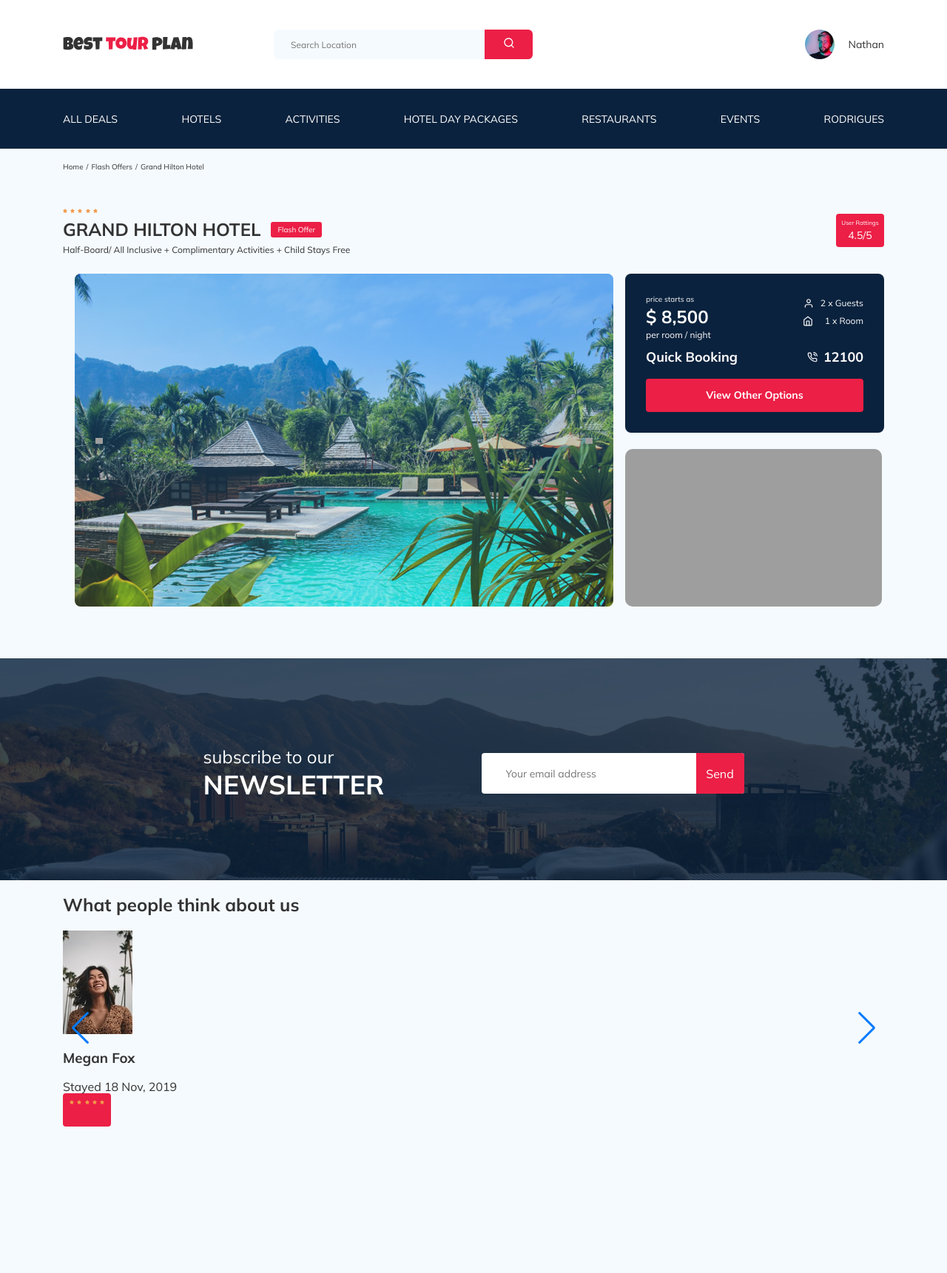
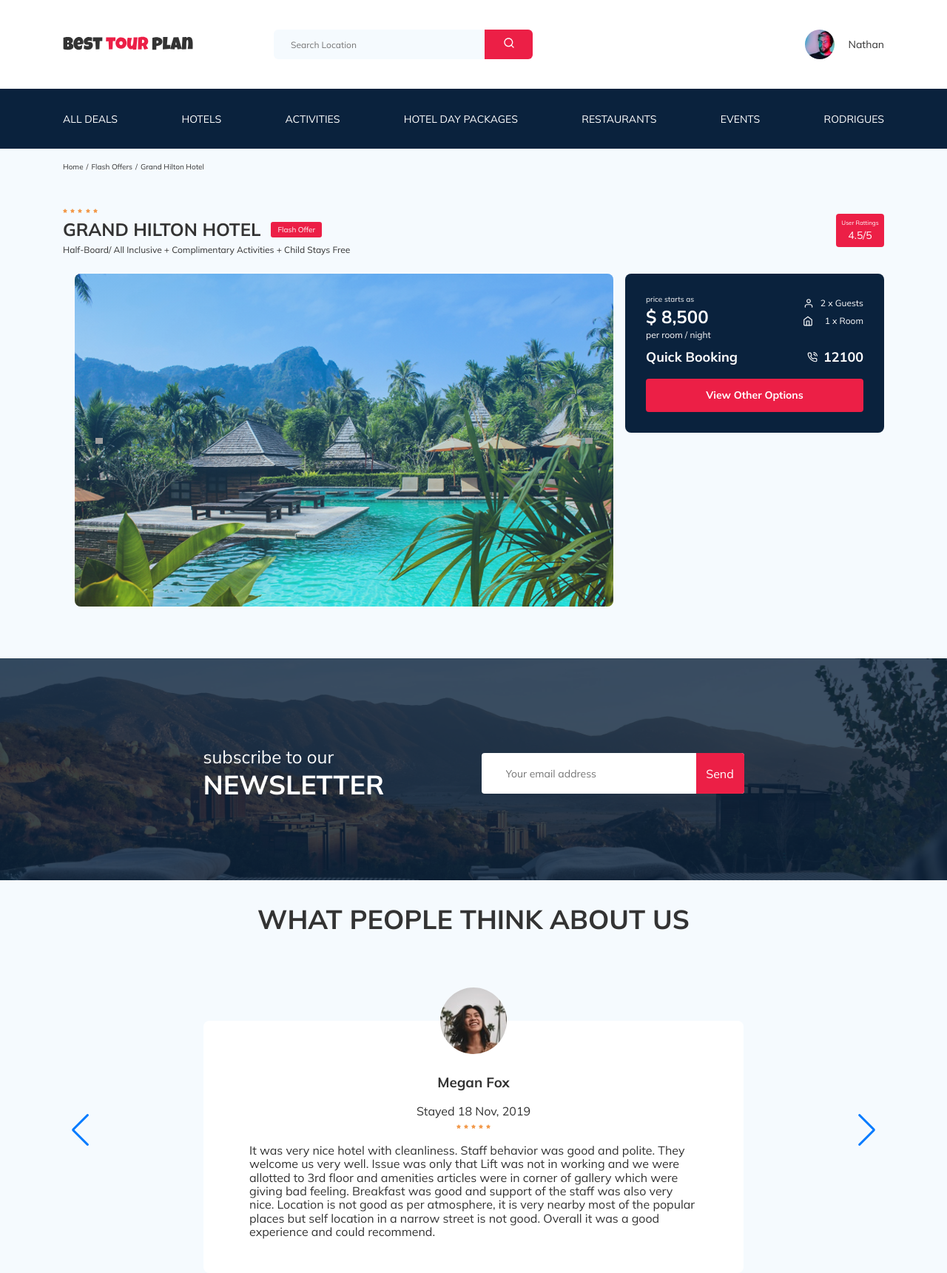
Before and after one commit to LidiyaZzz/tour-plan, a PHP site: page / in a window 1280 px wide. Shown: the whole page at 74% size. Before the commit the page ends 1523 px from the top, so only its background shows below. Run offline with PHP 8.4, Linux system fonts and the light colour scheme; a map, chart or similar area stays blank; grey boxes are pictures that could not be loaded.

Commit message:
create: added map - api-yandex-map

```diff
--- a/css/style.css
+++ b/css/style.css
@@ -903,6 +903,61 @@ template {
   color: #FFFFFF;
 }
 
+.reviews {
+  padding: 40px 0 70px 0;
+}
+
+.reviews__title {
+  font-style: normal;
+  font-weight: bold;
+  font-size: 36px;
+  line-height: 45px;
+  text-align: center;
+  text-transform: uppercase;
+  margin-bottom: 70px;
+}
+
+.reviews-slider__item {
+  display: -webkit-box;
+  display: -ms-flexbox;
+  display: flex;
+  -webkit-box-orient: vertical;
+  -webkit-box-direction: normal;
+      -ms-flex-direction: column;
+          flex-direction: column;
+  -webkit-box-align: center;
+      -ms-flex-align: center;
+          align-items: center;
+  width: 730px;
+  margin: 45px auto 0;
+  background-color: #fff;
+  border-radius: 8px;
+  padding: 0 62px 30px;
+}
+
+.reviews-slider__profile {
+  display: -webkit-box;
+  display: -ms-flexbox;
+  display: flex;
+  -webkit-box-orient: vertical;
+  -webkit-box-direction: normal;
+      -ms-flex-direction: column;
+          flex-direction: column;
+  -webkit-box-align: center;
+      -ms-flex-align: center;
+          align-items: center;
+  margin-top: -45px;
+}
+
+.reviews-slider__avatar {
+  width: 90px;
+  height: 90px;
+  border-radius: 50%;
+  -o-object-fit: cover;
+     object-fit: cover;
+  margin-bottom: 9px;
+}
+
 @media (max-width: 1200px) {
   .container {
     max-width: 960px;
--- a/index.html
+++ b/index.html
@@ -177,10 +177,8 @@
 
           </div><!-- /.booking -->
 
-          <div class="map">
-            <iframe
-              src="https://www.google.com/maps/embed?pb=!1m18!1m12!1m3!1d5589.7386536459535!2d98.29603110814114!3d7.838187953421292!2m3!1f0!2f0!3f0!3m2!1i1024!2i768!4f13.1!3m3!1m2!1s0x305025650c33dbab%3A0xa67a542329d011e1!2z0J_RhdGD0LrQtdGCLCDQmtCw0YDQvtC9LCDQntGC0LXQu9GMINCl0LjQu9GC0L7QvQ!5e0!3m2!1sru!2sru!4v1620795663265!5m2!1sru!2sru"
-              width="100%" height="213" style="border:0;" allowfullscreen="" loading="lazy"></iframe>
+          <div class="map" id="map" >
+
           </div><!-- /.map -->
 
         </div><!-- /.hotel-right -->
@@ -208,7 +206,7 @@
   <sectoin class="reviews">
     <div class="container">
 
-      <h2 class="section-title">What people think about us</h2>
+      <h2 class="reviews__title">What people think about us</h2>
 
       <!-- Slider main container -->
       <div class="swiper-container reviews-slider">
@@ -228,7 +226,7 @@
 
                 <span class="reviews-slider__date">Stayed 18 Nov, 2019</span>
 
-                <div class="rating">
+                <div class="reviews-slider__rating">
                   <img src="img/star.svg" alt="star-hotel">
                   <img src="img/star.svg" alt="star-hotel">
                   <img src="img/star.svg" alt="star-hotel">
@@ -236,8 +234,12 @@
                   <img src="img/star.svg" alt="star-hotel">
                 </div><!-- /.rating -->
 
-
               </div><!-- /.reviews-slider__profile -->
+              <p class="reviews-slider__text">It was very nice hotel with cleanliness. Staff behavior was good and polite. They welcome us very well. Issue was only
+              that Lift was not in working and we were allotted to 3rd floor and amenities articles were in corner of gallery which
+              were giving bad feeling. Breakfast was good and support of the staff was also very nice. Location is not good as per
+              atmosphere, it is very nearby most of the popular places but self location in a narrow street is not good. Overall it
+              was a good experience and could recommend.</p>
             </div><!-- /.reviews-slider__item -->
           </div><!-- /.swiper-slide -->
 
@@ -259,5 +261,9 @@
 
   <script src="js/swiper-bundle.min.js"></script>
   <script src="js/main.js"></script>
+  <script src="https://api-maps.yandex.ru/2.1/?apikey=e75c9725-ce8c-4892-beaa-3a460827a6ae&lang=ru_RU"
+    type="text/javascript">
+    </script>
+  <script src="js/map.js"></script>
 </body>
 </html>
--- a/js/main.js
+++ b/js/main.js
@@ -1,4 +1,4 @@
-var mySwiper = new Swiper('.hotel-slider', {
+var hotelSlider = new Swiper('.hotel-slider', {
   // Optional parameters
   loop: true,
 
@@ -22,3 +22,28 @@ var mySwiper = new Swiper('.hotel-slider', {
   },
 
 });
+
+var reviewsSlider = new Swiper('.reviews-slider', {
+  // Optional parameters
+  loop: true,
+
+  // Navigation arrows
+  navigation: {
+    nextEl: '.hotel-slider__button--next',
+    prevEl: '.hotel-slider__button--prev',
+  },
+
+  //effect: "cube",
+  // тащим слайды мышкой
+  simulateTouch: true,
+  // хватаем слайды 'лапкой'
+  grabCursor: true,
+
+  // Управление с клавиатуры
+  keyboard: {
+    enabled: true,
+    onlyInViewport: true,
+    pageUpDown: true,
+  },
+
+});
--- /dev/null
+++ b/js/map.js
@@ -0,0 +1,17 @@
+ymaps.ready(init);
+var myMap,
+    myPlacemark;
+
+        function init(){
+            myMap = new ymaps.Map("map", {
+                center: [7.833036, 98.295675],
+                zoom: 17
+            });
+
+        myPlacemark = new ymaps.Placemark ([7.833036, 98.295675], {
+            hintContent: 'Phuket',
+            ballonContent: 'Hotel',
+        });
+
+        myMap.geoObjects.add (myPlacemark);
+        }
--- /dev/null
+++ b/sass/blocks/_reviews.sass
@@ -0,0 +1,32 @@
+.reviews
+  padding: 40px 0 70px 0
+  &__title
+    font-style: normal
+    font-weight: bold
+    font-size: 36px
+    line-height: 45px
+    text-align: center
+    text-transform: uppercase
+    margin-bottom: 70px
+  &-slider
+    &__item
+      display: flex
+      flex-direction: column
+      align-items: center
+      width: 730px
+      margin: 45px auto 0
+      background-color: #fff
+      border-radius: 8px
+      padding: 0 62px 30px
+
+    &__profile
+      display: flex
+      flex-direction: column
+      align-items: center
+      margin-top: -45px
+    &__avatar
+      width: 90px
+      height: 90px
+      border-radius: 50%
+      object-fit: cover
+      margin-bottom: 9px
--- a/sass/style.sass
+++ b/sass/style.sass
@@ -19,5 +19,8 @@
 // Cтили блока подписки
 @import 'blocks/_newsletter.sass'
 
+// Cтили блока отзывы
+@import 'blocks/_reviews.sass'
+
 // Подключение стилей для адаптива
 @import '_media.sass'
```
Also changed, not shown: 1 other file.
